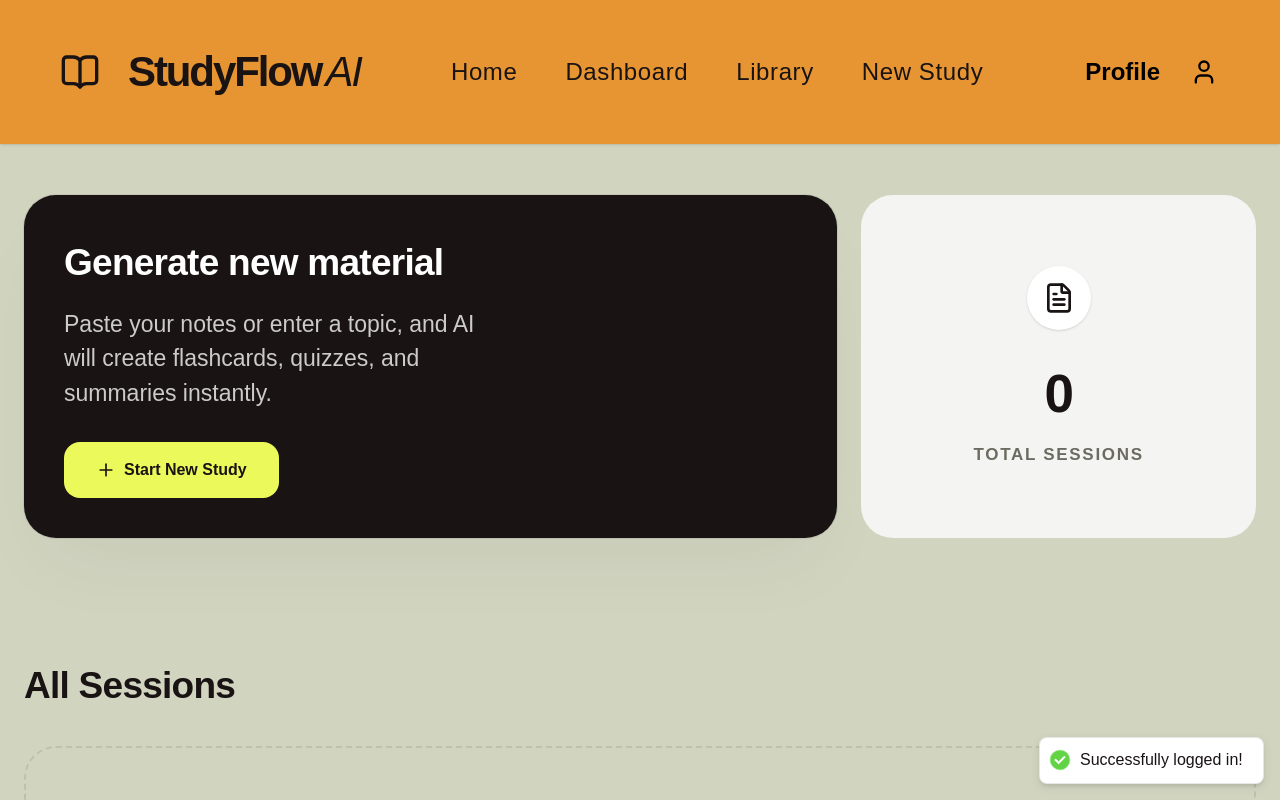
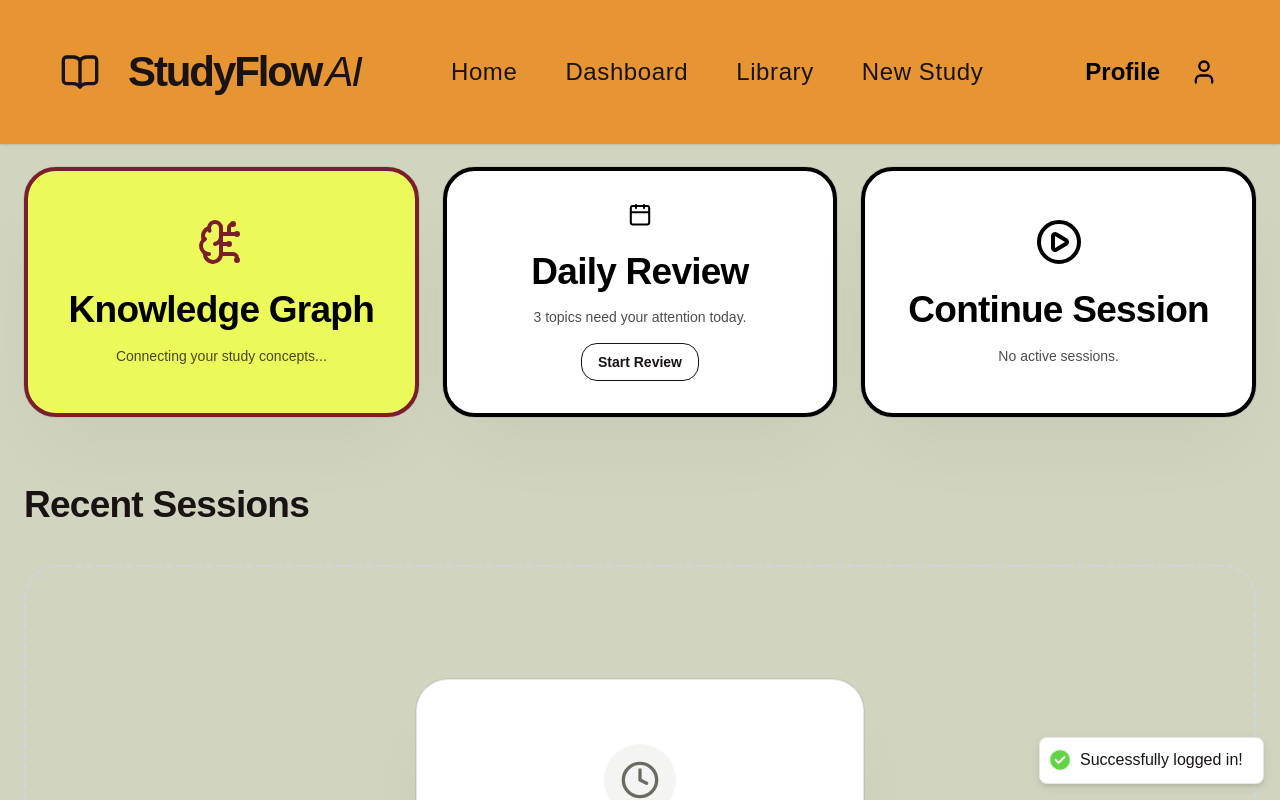
Before and after one commit to Sreeyatarimela58/StudyflowAI, a React app in the folder frontend/: page /dashboard/new in a window 1280 px wide. Both pictures are taken after typing "name@example.com", "Sample123" into the empty fields and a click on the button "Log In". Shown: the part 223-1023 px from the top of the page. Built offline with nearby package versions, Linux system fonts and the light colour scheme; the HTML template or start-up script is replaced by a standard one; what @react-pdf/renderer would draw is missing.

Commit message:
feat: fix some core study modules including dashboard, quiz results, summary views, PDF export, and study context management

```diff
--- a/frontend/src/contexts/StudyContext.jsx
+++ b/frontend/src/contexts/StudyContext.jsx
@@ -45,6 +45,21 @@ export function StudyProvider({ children }) {
     }
   };
 
+  const saveQuizResult = (sessionId, result) => {
+    setSessions(prev => {
+      const exists = prev.findIndex(s => s.id === sessionId);
+      if (exists < 0) return prev;
+
+      const updated = [...prev];
+      updated[exists] = {
+        ...updated[exists],
+        quizResults: result
+      };
+      localStorage.setItem('studyflow_sessions', JSON.stringify(updated));
+      return updated;
+    });
+  };
+
   return (
     <StudyContext.Provider value={{
       sessions,
@@ -52,7 +67,8 @@ export function StudyProvider({ children }) {
       setActiveSession,
       saveSession,
       loadSession,
-      deleteSession
+      deleteSession,
+      saveQuizResult
     }}>
       {children}
     </StudyContext.Provider>
--- a/frontend/src/pages/Dashboard.jsx
+++ b/frontend/src/pages/Dashboard.jsx
@@ -1,5 +1,5 @@
 import { Link } from 'react-router-dom';
-import { Plus, Clock, ChevronRight, FileText } from 'lucide-react';
+import { Plus, Clock, ChevronRight, FileText, BrainCircuit, Calendar, PlayCircle } from 'lucide-react';
 import { Card } from '../components/Card';
 import { Button } from '../components/Button';
 import { useStudy } from '../contexts/StudyContext';
@@ -9,7 +9,8 @@ import { motion } from 'framer-motion';
 export function Dashboard() {
   const { sessions } = useStudy();
 
-  const allSessions = sessions;
+  const recentSessions = sessions.slice(0, 5);
+  const latestSession = sessions[0];
 
   const containerVariants = {
     hidden: { opacity: 0 },
@@ -21,11 +22,7 @@ export function Dashboard() {
 
   const itemVariants = {
     hidden: { opacity: 0, y: 20 },
-    visible: {
-      opacity: 1,
-      y: 0,
-      transition: { duration: 0.6, ease: [0.16, 1, 0.3, 1] }
-    }
+    visible: { opacity: 1, y: 0, transition: { duration: 0.6, ease: [0.16, 1, 0.3, 1] } }
   };
 
   return (
@@ -35,65 +32,88 @@ export function Dashboard() {
       animate="visible"
       variants={containerVariants}
     >
-      <motion.div variants={itemVariants} className="w-full flex justify-between items-end mb-[80px]">
+      <motion.div variants={itemVariants} className="w-full flex justify-between items-end mb-[60px]">
         <div>
-          <h1 className="text-headline-xl font-display font-bold mb-4">Welcome back.</h1>
-          <p className="text-body-lg text-[var(--color-gray)]">Ready to learn something new?</p>
+          <h1 className="text-headline-xl font-display font-bold mb-2">Dashboard</h1>
+          <p className="text-body-lg text-[var(--color-gray)]">Your learning progress at a glance.</p>
         </div>
+        <Link to="/dashboard/new">
+          <Button className="bg-[var(--color-lime)] text-[var(--color-charcoal)] hover:bg-[var(--color-lime-hover)] border-none">
+            <Plus className="mr-2 h-5 w-5" />
+            New Study
+          </Button>
+        </Link>
       </motion.div>
 
-      <motion.div variants={containerVariants} className="grid md:grid-cols-3 gap-[24px] w-full mb-[120px]">
-        <motion.div variants={itemVariants} className="col-span-full md:col-span-2">
-          <Card className="bg-[var(--color-charcoal)] text-[var(--color-surface)] border-none flex flex-col justify-between items-start p-[40px] h-full min-h-[300px]">
-            <div>
-              <h2 className="text-headline-lg font-display font-semibold mb-4 text-white">Generate new material</h2>
-              <p className="text-body-lg text-[var(--color-surface-hover)] opacity-80 max-w-md">
-                Paste your notes or enter a topic, and AI will create flashcards, quizzes, and summaries instantly.
-              </p>
-            </div>
-            <Link to="/dashboard/new" className="mt-8">
-              <Button className="bg-[var(--color-lime)] text-[var(--color-charcoal)] hover:bg-[var(--color-lime-hover)] px-8 border-none">
-                <Plus className="mr-2 h-5 w-5" />
-                Start New Study
-              </Button>
-            </Link>
+      {/* Top 3 Cards Grid */}
+      <motion.div variants={containerVariants} className="grid grid-cols-1 md:grid-cols-3 gap-[24px] w-full mb-[60px]">
+        {/* Knowledge Graph Placeholder */}
+        <motion.div variants={itemVariants} className="col-span-1 h-[250px]">
+          <Card className="bg-[#ECF95A] border-4 border-[#7B1E2B] flex flex-col items-center justify-center p-[32px] h-full text-center">
+            <BrainCircuit className="h-12 w-12 text-[#7B1E2B] mb-4" />
+            <h3 className="font-display font-bold text-headline-lg text-black mb-2">Knowledge Graph</h3>
+            <p className="text-sm font-medium text-black/70">Connecting your study concepts...</p>
           </Card>
         </motion.div>
 
-        <motion.div variants={itemVariants} className="col-span-1">
-          <Card className="bg-[#F4F4F2] border-none flex flex-col justify-center items-center p-[40px] h-full min-h-[300px] text-center shadow-none hover:bg-[#E2E3E1] transition-colors">
-            <div className="bg-[var(--color-surface)] p-4 rounded-full mb-6 shadow-sm">
-              <FileText className="h-8 w-8 text-[var(--color-charcoal)]" />
-            </div>
-            <h3 className="font-display font-bold text-headline-xl mb-2">{sessions.length}</h3>
-            <p className="text-label-sm font-semibold text-[var(--color-gray)] uppercase tracking-widest">Total Sessions</p>
+        {/* Daily Review Placeholder */}
+        <motion.div variants={itemVariants} className="col-span-1 h-[250px]">
+          <Card className="bg-white border-4 border-black flex flex-col items-center justify-center p-[32px] h-full text-center">
+            <Calendar className="h-12 w-12 text-black mb-4" />
+            <h3 className="font-display font-bold text-headline-lg text-black mb-2">Daily Review</h3>
+            <p className="text-sm font-medium text-black/70">3 topics need your attention today.</p>
+            <Button variant="secondary" size="sm" className="mt-4">Start Review</Button>
+          </Card>
+        </motion.div>
+
+        {/* Continue Preparation */}
+        <motion.div variants={itemVariants} className="col-span-1 h-[250px]">
+          <Card className="bg-white border-4 border-black flex flex-col items-center justify-center p-[32px] h-full text-center">
+            <PlayCircle className="h-12 w-12 text-black mb-4" />
+            <h3 className="font-display font-bold text-headline-lg text-black mb-2">Continue Session</h3>
+            {latestSession ? (
+              <>
+                <p className="text-sm font-medium text-black/70 line-clamp-1 mb-4">{latestSession.title || 'Untitled Session'}</p>
+                <Link to={`/study/${latestSession.id}/summary`}>
+                  <Button className="bg-[#7B1E2B] text-white hover:bg-[#8B1E3F] border-none">Resume</Button>
+                </Link>
+              </>
+            ) : (
+              <p className="text-sm font-medium text-black/70">No active sessions.</p>
+            )}
           </Card>
         </motion.div>
       </motion.div>
 
+      {/* Recent Sessions List */}
       <motion.div variants={containerVariants} className="w-full">
         <motion.div variants={itemVariants} className="flex justify-between items-center mb-8">
-          <h2 className="text-headline-lg font-display font-bold">All Sessions</h2>
+          <h2 className="text-headline-lg font-display font-bold">Recent Sessions</h2>
+          {sessions.length > 5 && (
+            <Link to="/library" className="text-body-md font-bold text-[var(--color-charcoal)] hover:underline flex items-center">
+              View all <ChevronRight className="ml-1 h-5 w-5" />
+            </Link>
+          )}
         </motion.div>
 
-        {allSessions.length > 0 ? (
+        {recentSessions.length > 0 ? (
           <div className="grid gap-[24px]">
-            {allSessions.map(session => (
+            {recentSessions.map(session => (
               <motion.div key={session.id} variants={itemVariants}>
                 <Link to={`/study/${session.id}/summary`}>
-                  <Card className="p-[40px] flex items-center justify-between shadow-sm">
+                  <Card className="p-[32px] flex flex-col sm:flex-row sm:items-center justify-between shadow-sm border-2 border-black hover:border-[#7B1E2B] transition-colors">
                     <div className="flex items-center gap-6">
-                      <div className="bg-[#F4F4F2] p-4 rounded-[16px] hidden sm:block">
-                        <Clock className="h-7 w-7 text-[var(--color-gray)]" />
+                      <div className="bg-[#F4F4F2] p-4 rounded-[16px] hidden sm:block border-2 border-transparent">
+                        <Clock className="h-7 w-7 text-black" />
                       </div>
                       <div>
-                        <h3 className="font-display font-bold text-body-lg md:text-2xl">{session.title || 'Untitled Session'}</h3>
-                        <p className="text-body-md text-[var(--color-gray)] mt-2">
+                        <h3 className="font-display font-bold text-body-lg md:text-2xl text-black">{session.title || 'Untitled Session'}</h3>
+                        <p className="text-body-md text-gray-600 mt-2">
                           {new Date(session.createdAt).toLocaleDateString()} • {session.flashcards?.length || 0} cards • {session.quiz?.length || 0} questions
                         </p>
                       </div>
                     </div>
-                    <Button variant="ghost" className="hidden sm:flex rounded-full">
+                    <Button variant="ghost" className="mt-4 sm:mt-0 hidden sm:flex rounded-full border-2 border-black text-black hover:bg-[#ECF95A]">
                       Review
                       <ChevronRight className="ml-2 h-5 w-5" />
                     </Button>
@@ -104,17 +124,12 @@ export function Dashboard() {
           </div>
         ) : (
           <motion.div variants={itemVariants}>
-            <Card className="p-[80px] border-dashed border-2 bg-transparent shadow-none">
-            <EmptyState
-              title="No recent studies"
-              description="You haven't generated any study materials yet."
-              icon={Clock}
-              action={
-                <Link to="/dashboard/new">
-                  <Button variant="secondary">Create your first study</Button>
-                </Link>
-              }
-            />
+            <Card className="p-[80px] border-dashed border-2 border-gray-300 bg-transparent shadow-none text-center">
+              <EmptyState
+                title="No recent studies"
+                description="You haven't generated any study materials yet."
+                icon={Clock}
+              />
             </Card>
           </motion.div>
         )}
--- a/frontend/src/utils/pdfExport.jsx
+++ b/frontend/src/utils/pdfExport.jsx
@@ -4,7 +4,7 @@ import { toast } from 'react-hot-toast';
 const styles = StyleSheet.create({
   page: {
     flexDirection: 'column',
-    backgroundColor: '#ffffff',
+    backgroundColor: '#ECF95A',
     padding: 40,
     fontFamily: 'Helvetica'
   },
@@ -12,14 +12,17 @@ const styles = StyleSheet.create({
     fontSize: 24,
     marginBottom: 20,
     fontWeight: 'bold',
-    color: '#191314'
+    color: '#000000'
   },
   sectionTitle: {
     fontSize: 16,
     marginTop: 20,
     marginBottom: 10,
     fontWeight: 'bold',
-    color: '#191314'
+    color: '#000000',
+    borderBottomWidth: 2,
+    borderBottomColor: '#7B1E2B',
+    paddingBottom: 4
   },
   text: {
     fontSize: 12,
```
Also changed, not shown: frontend/src/pages/NewStudy.jsx (+53 -5 lines), frontend/src/pages/QuizResults.jsx (+10 -1 lines), frontend/src/pages/StudySummary.jsx (+48 -1 lines).
